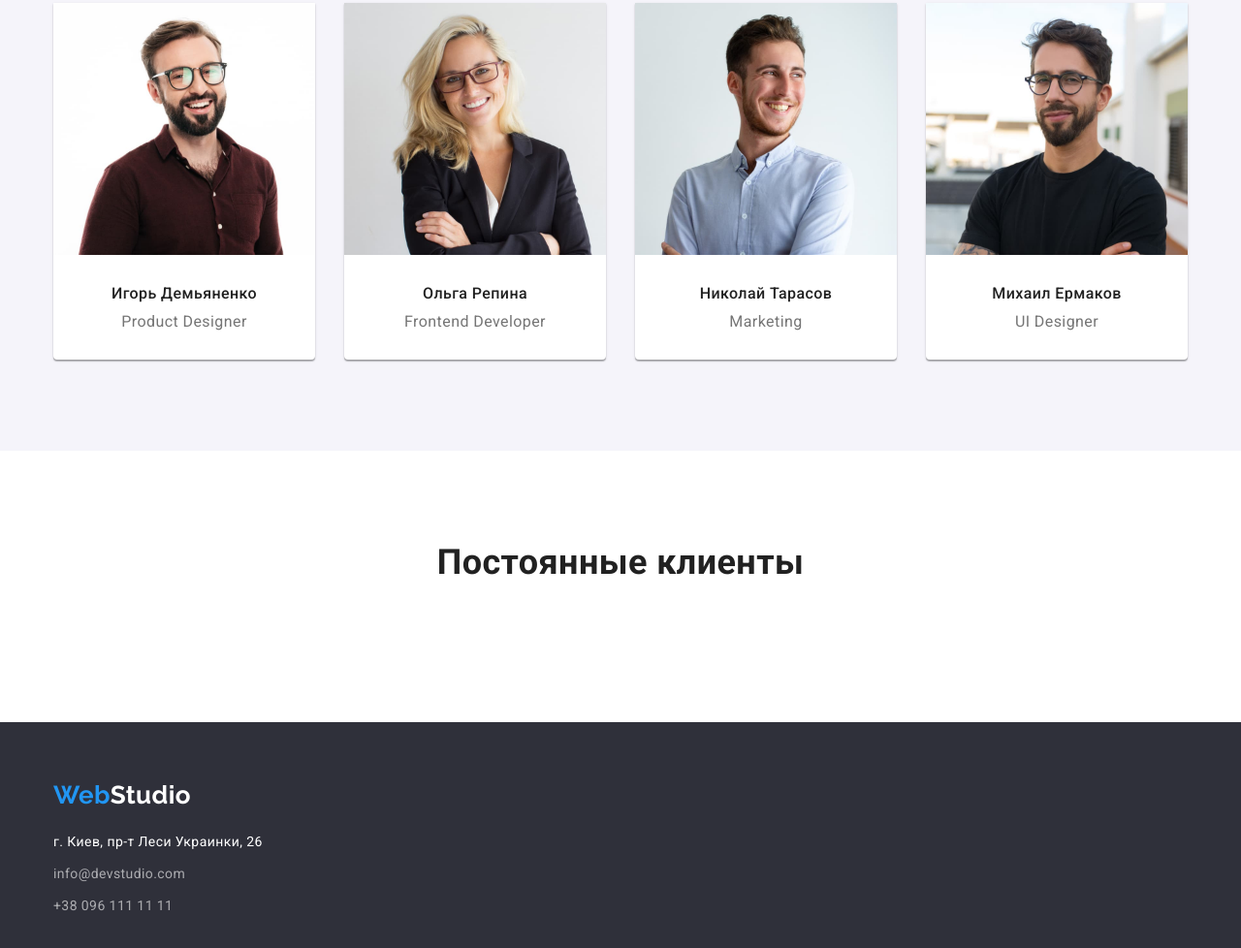
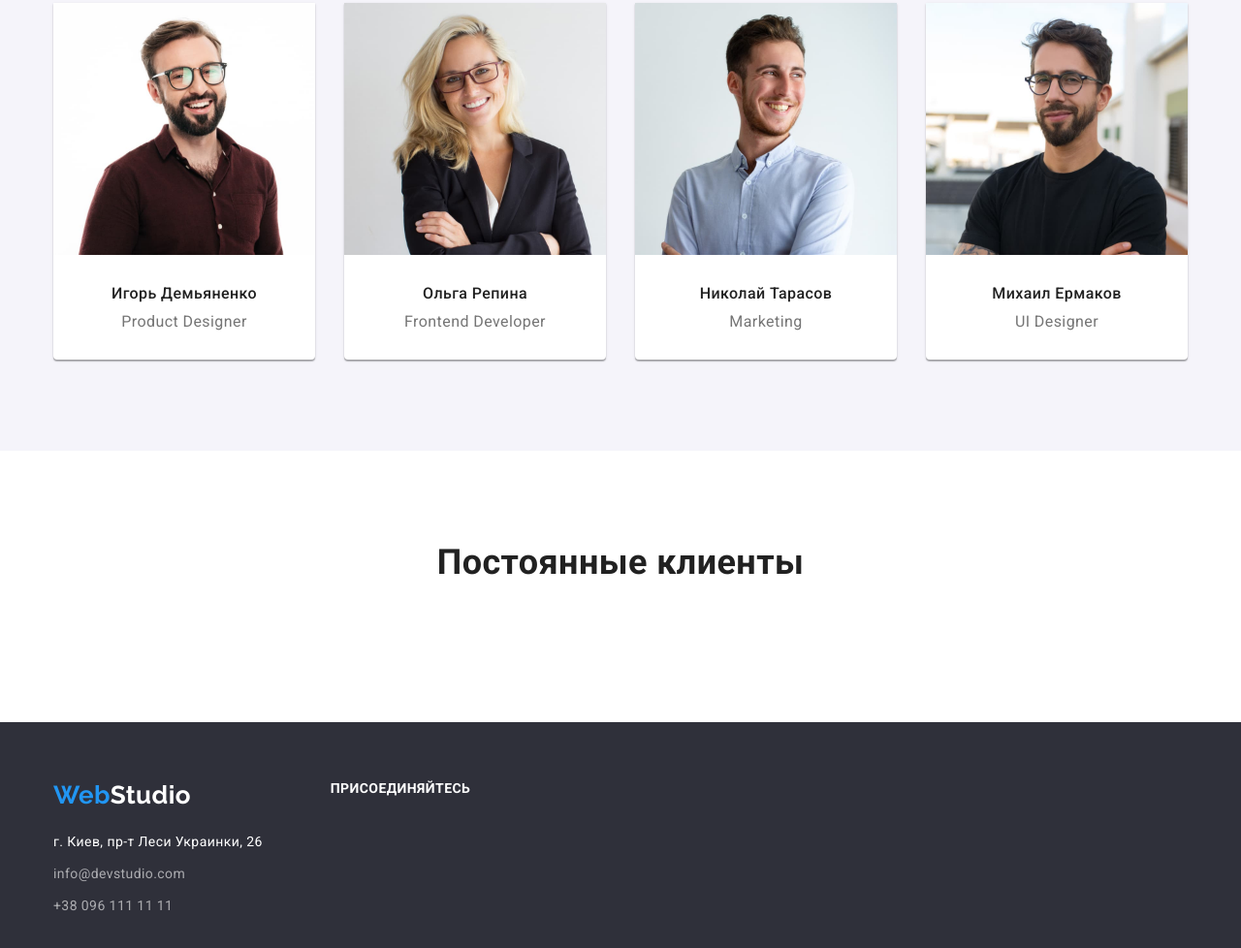
Before and after one commit to OlesiaAndreiko/goit-markup-hw-04, a plain HTML site: page index.html in a window 1280 px wide. Shown: the part 1780-2758 px from the top of the page at 97% size. Drawn offline with nearby package versions, Linux system fonts and the light colour scheme.

Commit message:
футер - соц.мережі

```diff
--- a/css/styles.css
+++ b/css/styles.css
@@ -187,7 +187,7 @@ img {
   background-color: var(--dark-bg-cl);
 
   background-image: linear-gradient(
-      to top left,
+      to right,
       var(--overlay-header-cl),
       var(--overlay-header-cl)
     ),
@@ -386,6 +386,14 @@ img {
   color: var(--white-cl);
 }
 
+.footer-info {
+  display: flex;
+  flex-wrap: nowrap;
+}
+.footer-left-block {
+  margin-right: 70px;
+}
+
 .footer-logo-mb {
   display: block;
   margin-bottom: 20px;
@@ -402,3 +410,9 @@ img {
 .footer-contact {
   color: var(--footer-cont-cl);
 }
+
+.footer-social-title {
+  font-size: 14px;
+  line-height: calc(16 / 14);
+  text-transform: uppercase;
+}
--- a/index.html
+++ b/index.html
@@ -220,9 +220,12 @@
     <!-- Footer section -->
     <footer class="footer">
       <div class="container">
+        <div class="footer-info">
+          <div class="footer-left-block">
             <a class="logo link footer-logo-mb" href=""
               >Web<span class="logo-footer">Studio</span></a
             >
+
             <address class="footer-address">
               <ul class="footer-list list">
                 <li class="footer-item">
@@ -251,6 +254,17 @@
               </ul>
             </address>
           </div>
+          <div class="footer-social">
+            <h2 class="footer-social-title">присоединяйтесь</h2>
+            <ul>
+              <li class="list"><a href=""></a></li>
+              <li class="list"><a href=""></a></li>
+              <li class="list"><a href=""></a></li>
+              <li class="list"><a href=""></a></li>
+            </ul>
+          </div>
+        </div>
+      </div>
     </footer>
   </body>
 </html>
```
Lines whose indentation alone changed are shown as unchanged.
